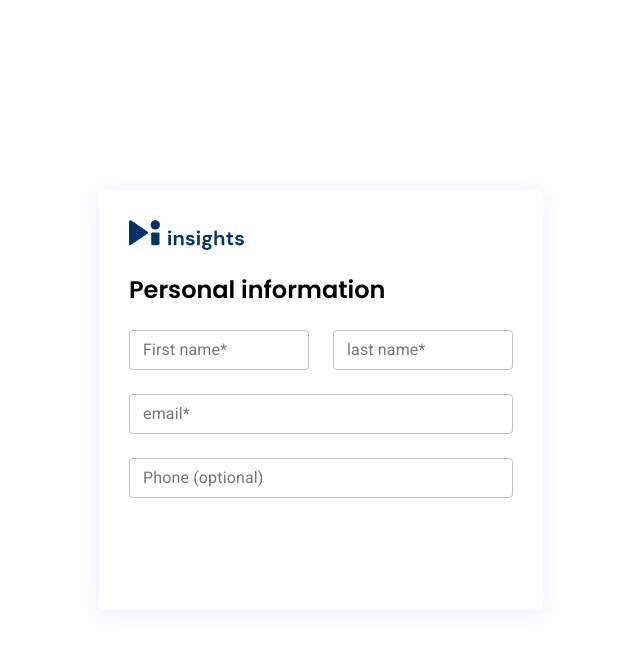
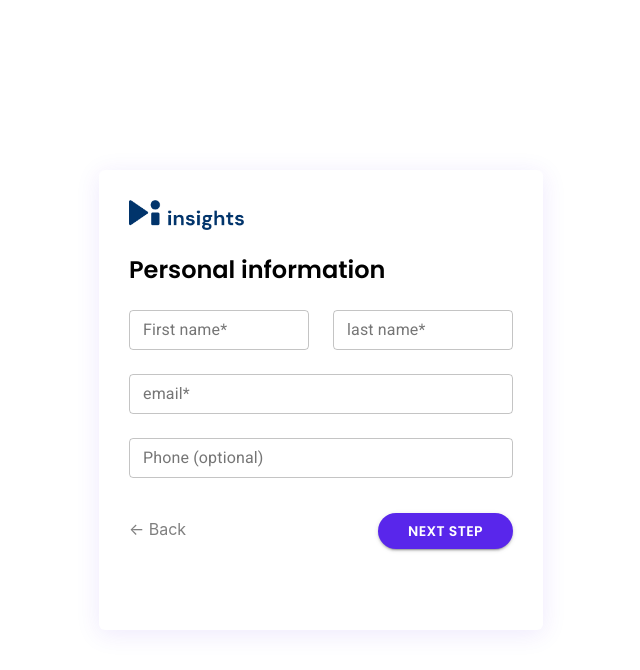
Before and after one commit to LawrenShin/insights_client, a React (Create React App) app in the folder client_frontend/: page / in a window 1280 px wide. Both pictures are taken after a click on the button "REGISTER". Shown: the top 670 px of the page, without its empty margins (319-959 px from the left). Built offline with nearby package versions, Linux system fonts and the light colour scheme.

Commit message:
added checkbox, select register form all steps

```diff
--- /dev/null
+++ b/client_frontend/src/components/formFields/checkbox.tsx
@@ -0,0 +1,31 @@
+import React from "react";
+import { useField } from 'formik';
+import {Checkbox, FormControl, FormControlLabel} from '@material-ui/core';
+
+const MyCheckbox = (props: any) => {
+  const { errorText, size, required, label, className, ...rest } = props;
+  const [field, meta] = useField(props);
+
+  function _renderHelperText() {
+    const {touched, error} = meta;
+    if (touched && error) {
+      return error;
+    }
+  }
+
+  return (
+    <FormControlLabel
+      className={className}
+      control={
+        <Checkbox
+          {...field}
+          style={{color: '#5926EB'}}
+          required={required}
+        />
+      }
+      label={label}
+    />
+  );
+}
+
+export default MyCheckbox;
--- /dev/null
+++ b/client_frontend/src/components/formFields/select.tsx
@@ -0,0 +1,46 @@
+import React from 'react';
+import { useField } from 'formik';
+import {Select, FormControl, InputLabel, FormHelperText} from '@material-ui/core';
+
+const MySelect = (props: any) => {
+  const { errorText, required, size, className, name, label, ...rest } = props;
+  const [field, meta] = useField(props);
+  const {touched, error} = meta;
+
+  function _renderHelperText() {
+    if (touched && error) {
+      return <FormHelperText error={true}>{error}</FormHelperText>;
+    }
+  }
+
+
+  return (
+    <FormControl
+      size={size}
+      variant={'outlined'}
+      required={required}
+      className={className}
+      style={{background: '#fff'}}
+    >
+      <InputLabel
+        style={{background: '#fff'}}
+        error={!!(touched && error)}
+        htmlFor={name}
+      >{label}</InputLabel>
+      <Select
+        {...field}
+        name={name}
+        error={!!(meta.touched && meta.error)}
+        native
+      >
+        <option aria-label="None" value="" />
+        <option value={10}>Ten</option>
+        <option value={20}>Twenty</option>
+        <option value={30}>Thirty</option>
+      </Select>
+      {_renderHelperText()}
+    </FormControl>
+  );
+}
+
+export default MySelect;
--- a/client_frontend/src/components/forms/register/formModel.ts
+++ b/client_frontend/src/components/forms/register/formModel.ts
@@ -42,7 +42,7 @@ const FormModel: FormModelType = {
     },
     terms: {
       name: 'terms',
-      label: 'I acknowledge that I agree to the <a href="#">Terms of Use</a> and have read <a href="#">Privacy Police.</a>'
+      label: ``
     }
   }
 }
--- a/client_frontend/src/components/forms/register/index.tsx
+++ b/client_frontend/src/components/forms/register/index.tsx
@@ -6,17 +6,19 @@ import FormModel from './formModel';
 import PersonalInfo from "./steps/personalInfo";
 import CompanyInfo from "./steps/companyInfo";
 import DiSvg from "../../DiSvg";
-import {Grid} from "@material-ui/core";
-import {inspect} from "util";
+import Button from '../../button';
 import useStyles from "./useStyles";
+import CreateAccount from "./steps/createAccount";
 
 const steps = ['personalInfo', 'companyInfo', 'createAccount', 'welcome'];
 const {formId, formField} = FormModel;
 
 const renderStepContent = (step: number) => {
   if (step === 0) return <PersonalInfo formField={formField} />
-  // if (step === 2) return <CompanyInfo formField={formField} />
+  if (step === 1) return <CompanyInfo formField={formField} />
+  if (step === 2) return <CreateAccount formField={formField} />
 
+  // TODO: if step -1 push to history go back to login. It will be two independent pages
   return 'dough';
 }
 
@@ -49,7 +51,7 @@ const Register = () => {
     <div className={styles.DiSvgContainer}>
       <DiSvg />
     </div>
-    { step === steps.length ?
+    { step === 3 ?
       ('finale')
         :
       (<Formik
@@ -57,9 +59,21 @@ const Register = () => {
         initialValues={initialValues}
         validationSchema={currentValidationSchema}
       >
-        {({values}) => (<Form id={formId}>
-          {renderStepContent(step)}
-        </Form>)}
+        {({values}) => (
+          <Form id={formId} style={{width: '100%'}}>
+            {renderStepContent(step)}
+            <div className={styles.buttonContainer}>
+              <span
+                className={styles.backButton}
+                onClick={() => setStep(step - 1)}
+              >← Back</span>
+              <Button
+                type="submit"
+                className={styles.nextButton}
+              >{step === 2 ? 'Create account' : 'Next step'}</Button>
+            </div>
+          </Form>
+        )}
       </Formik>)
     }
   </>);
--- a/client_frontend/src/components/forms/register/steps/companyInfo.tsx
+++ b/client_frontend/src/components/forms/register/steps/companyInfo.tsx
@@ -1,9 +1,59 @@
 import React from 'react';
+import {Grid, Typography} from "@material-ui/core";
+import Input from "../../../formFields/input";
+import {FormFieldType} from "../formModel";
+import useStyles from "./useStyles";
+import MySelect from "../../../formFields/select";
 
-const CompanyInfo = () => {
-  return (<>
+interface Props {
+  formField: FormFieldType;
+}
 
-  </>)
+const CompanyInfo = (props: Props) => {
+  const {
+    formField: {
+      companyName,
+      industry,
+      country,
+    }
+  } = props;
+  const styles = useStyles();
+
+  return (
+    <>
+      <Typography className={styles.title} variant="h5" gutterBottom>
+        Company information
+      </Typography>
+      <Grid container spacing={3}>
+        <Grid item sm={12}>
+          <Input
+            className={styles.fullWidth}
+            name={companyName.name}
+            label={companyName.label}
+            variant="outlined"
+            size={'small'}
+          />
+        </Grid>
+        <Grid item sm={12}>
+          <Input
+            className={styles.fullWidth}
+            name={industry.name}
+            label={industry.label}
+            variant="outlined"
+            size={'small'}
+          />
+        </Grid>
+        <Grid item sm={12}>
+          <MySelect
+            className={styles.fullWidth}
+            name={country.name}
+            label={country.label}
+            size={'small'}
+          />
+        </Grid>
+      </Grid>
+    </>
+  )
 }
 
 export default CompanyInfo;
--- a/client_frontend/src/components/forms/register/steps/createAccount.tsx
+++ b/client_frontend/src/components/forms/register/steps/createAccount.tsx
@@ -1,9 +1,47 @@
 import React from 'react';
+import {Grid, Typography} from "@material-ui/core";
+import useStyles from "./useStyles";
+import {FormFieldType} from "../formModel";
+import MySelect from "../../../formFields/select";
+import MyCheckbox from "../../../formFields/checkbox";
 
-const CreateAccount = () => {
+interface Props {
+  formField: FormFieldType;
+}
+
+const CreateAccount = (props: Props) => {
+  const {
+    formField: {
+      reasonOfInterest,
+      terms,
+    }
+  } = props;
+  const styles = useStyles();
+
   return (<>
-
-  </>)
+    <Typography className={styles.title} variant="h5" gutterBottom>
+      Company information
+    </Typography>
+    <Grid container spacing={3}>
+      <Grid item sm={12}>
+        <MySelect
+          size={'small'}
+          className={styles.fullWidth}
+          name={reasonOfInterest.name}
+          label={reasonOfInterest.label}
+        />
+      </Grid>
+      <Grid item sm={12}>
+         <MyCheckbox
+           required={true}
+           size={'small'}
+           className={`${styles.fullWidth} ${styles.colorPurp}`}
+           name={terms.name}
+           label={terms.label || <span style={{fontSize: '14px'}}>I acknowledge that I agree to the <a href="#">Terms of Use</a> and have read <a href="#">Privacy Police.</a></span>}
+         />
+      </Grid>
+    </Grid>
+    </>)
 }
 
 export default CreateAccount;
--- a/client_frontend/src/components/forms/register/steps/useStyles.ts
+++ b/client_frontend/src/components/forms/register/steps/useStyles.ts
@@ -9,6 +9,9 @@ const useStyles = makeStyles({
   fullWidth: {
     width: '100%',
   },
+  colorPurp: {
+    color: '#5926EB',
+  }
 });
 
 export default useStyles;
--- a/client_frontend/src/components/forms/register/useStyles.ts
+++ b/client_frontend/src/components/forms/register/useStyles.ts
@@ -5,6 +5,28 @@ const useStyles = makeStyles({
     width: '100%',
     '& img': { width: '30%' },
   },
+  buttonContainer: {
+    display: 'flex',
+    marginTop: '35px',
+    justifyContent: 'space-between',
+    '& > button': {
+      width: 'auto',
+    }
+  },
+  nextButton: {
+    borderRadius: '30px',
+    fontFamily: 'Poppins, sans-serif',
+    fontWeight: 'bold',
+    paddingRight: '30px',
+    paddingLeft: '30px',
+  },
+  backButton: {
+    color: 'rgba(0,0,0, 0.5)',
+    lineHeight: 2,
+    '&:hover': {
+      cursor: 'pointer',
+    }
+  },
 });
 
 export default useStyles;
--- a/client_frontend/src/components/forms/signIn/useStyles.ts
+++ b/client_frontend/src/components/forms/signIn/useStyles.ts
@@ -1,6 +1,4 @@
-import {FormControl, makeStyles} from "@material-ui/core";
-import React from "react";
-
+import {makeStyles} from "@material-ui/core";
 
 export default makeStyles({
   inputs: {
--- a/client_frontend/src/pages/useStyles.ts
+++ b/client_frontend/src/pages/useStyles.ts
@@ -7,8 +7,8 @@ export default makeStyles({
   signInContainer: {
     position: 'absolute',
     width: '30%',
-    height: '45%',
-    minHeight: '300px',
+    height: 'auto',
+    minHeight: '50%',
     top: '50%',
     left: '50%',
     transform: 'translate(-50%, -50%)',
```
